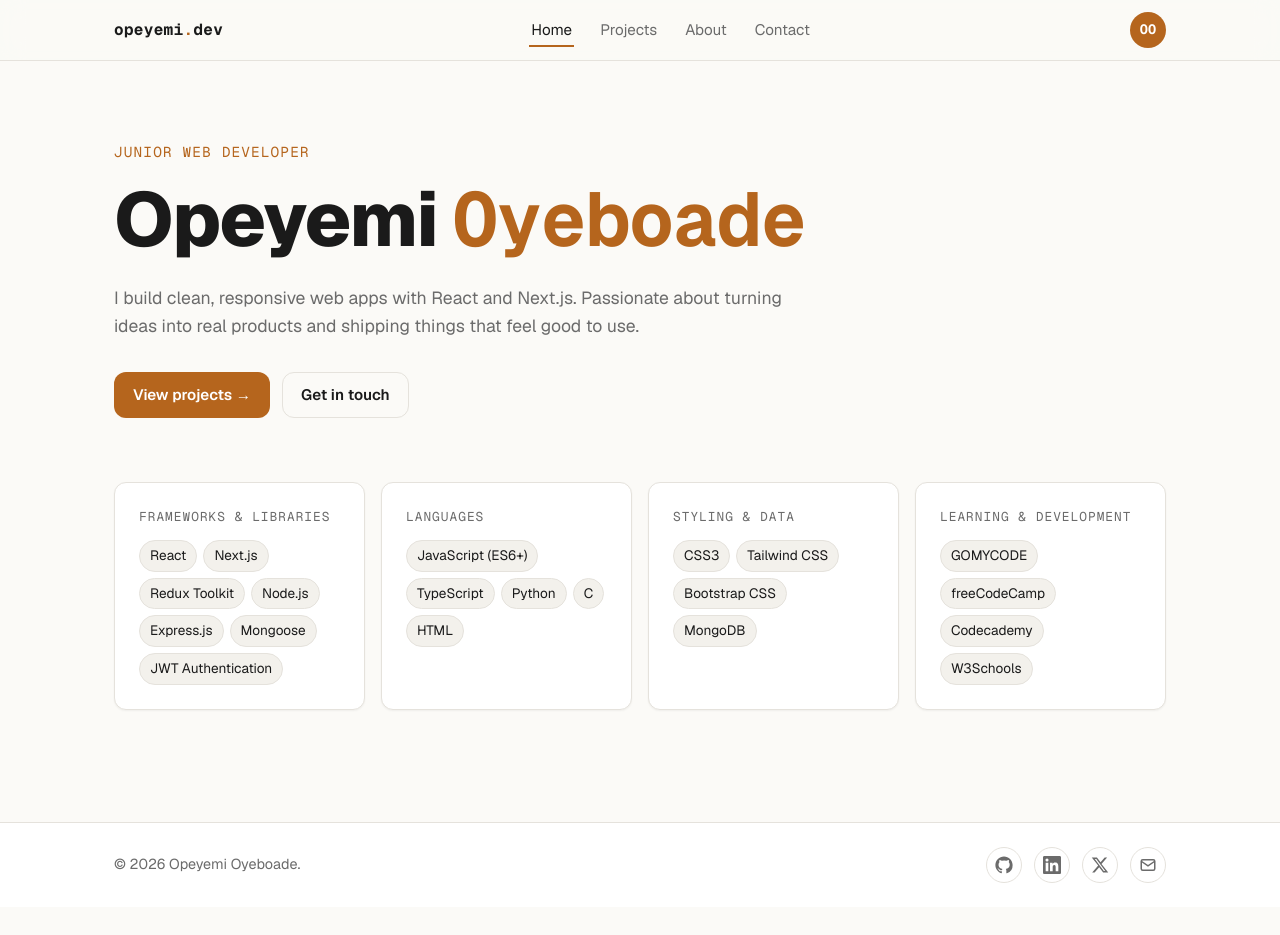
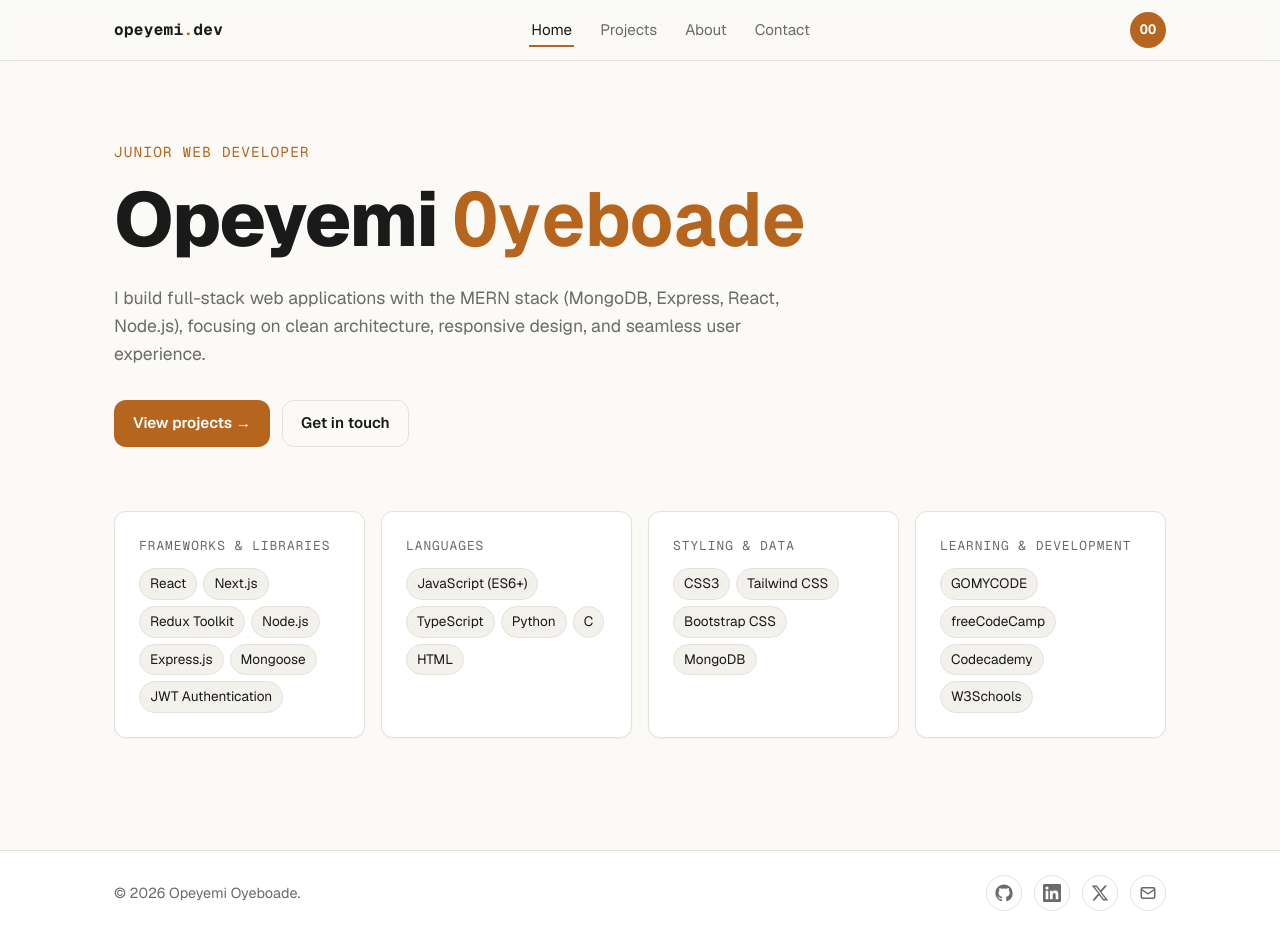
Before and after one commit to oboyeboade-code/portfolio, a Next.js app: page / in a window 1280 px wide. Before the commit the page ends 907 px from the top, so only its background shows below. Built offline with nearby package versions, Linux system fonts and the light colour scheme.

Commit message:
initial commit

```diff
--- a/app/page.tsx
+++ b/app/page.tsx
@@ -9,9 +9,7 @@ export default function Home() {
         Opeyemi <span>Oyeboade</span>
       </h1>
       <p className={styles.lede}>
-        I build clean, responsive web apps with React and Next.js. Passionate
-        about turning ideas into real products and shipping things that feel
-        good to use.
+        I build full-stack web applications with the MERN stack (MongoDB, Express, React, Node.js), focusing on clean architecture, responsive design, and seamless user experience.
       </p>
 
       <div className={styles.ctas}>
```
